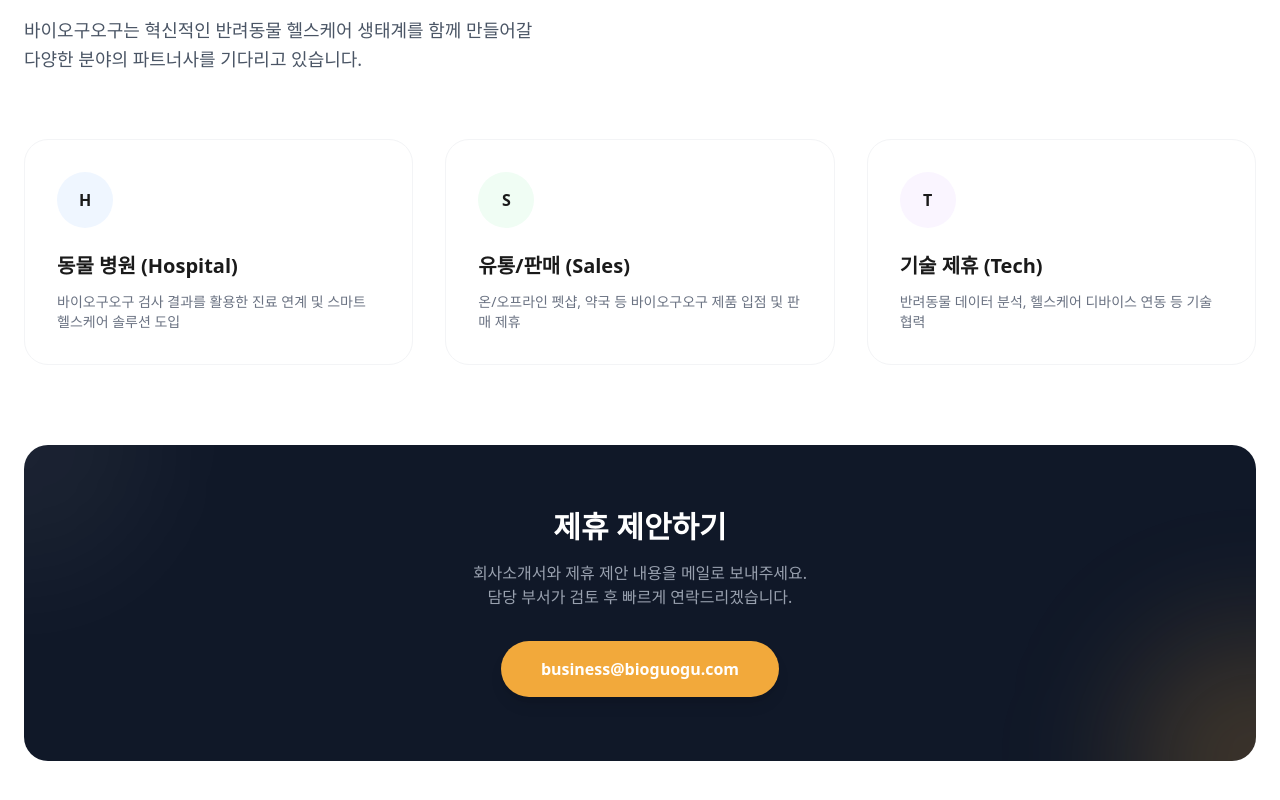
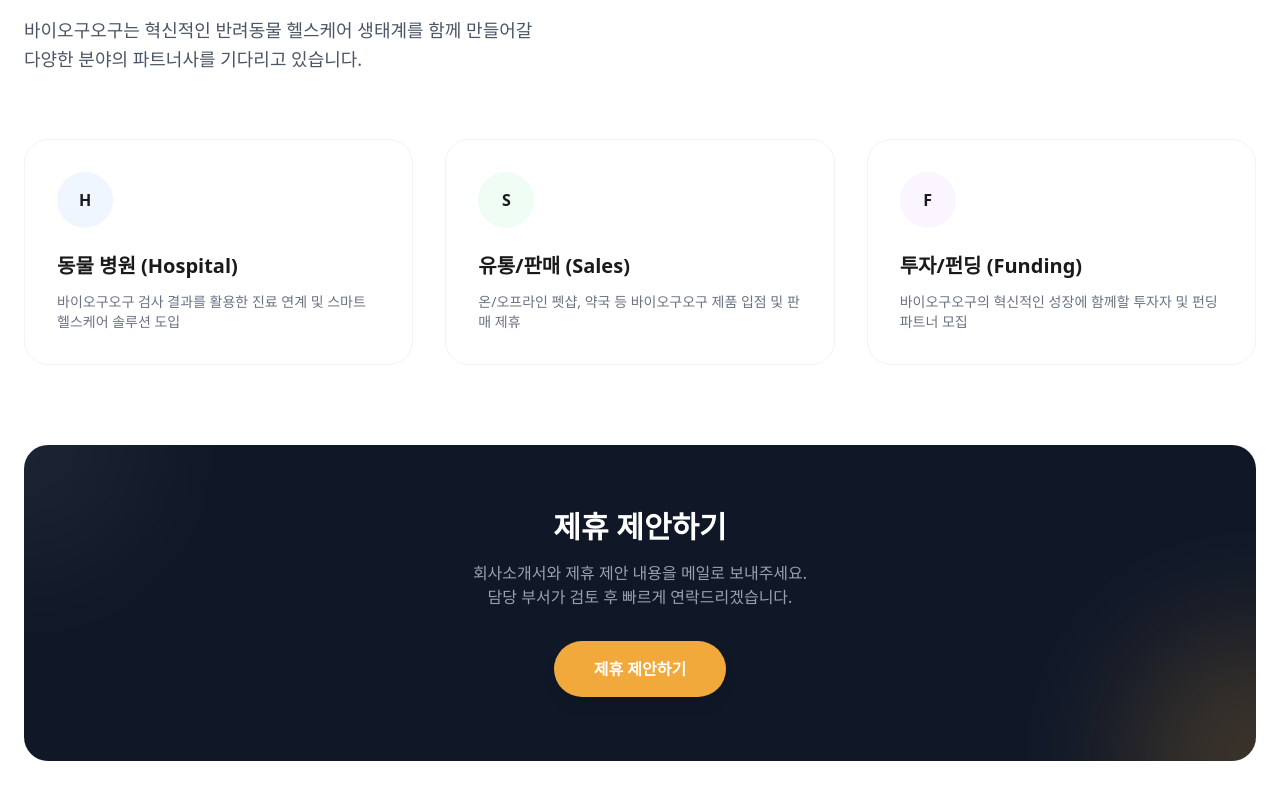
Before and after one commit to anchull/bio, a Next.js app: page /contact/partner in a window 1280 px wide. Shown: the part 656-1456 px from the top of the page. Built offline with nearby package versions, Linux system fonts and the light colour scheme.

Commit message:
Update Partnership CTA button to link to Support page

```diff
--- a/app/contact/partner/page.tsx
+++ b/app/contact/partner/page.tsx
@@ -43,11 +43,11 @@
 
                     <div className="bg-white border border-gray-100 p-8 rounded-3xl hover:shadow-xl transition-all group">
                         <div className="w-14 h-14 bg-purple-50 rounded-full flex items-center justify-center mb-6 group-hover:bg-purple-600 group-hover:text-white transition-colors">
-                            <span className="font-bold">T</span>
+                            <span className="font-bold">F</span>
                         </div>
-                        <h3 className="text-xl font-bold mb-3">기술 제휴 (Tech)</h3>
+                        <h3 className="text-xl font-bold mb-3">투자/펀딩 (Funding)</h3>
                         <p className="text-gray-500 text-sm">
-                            반려동물 데이터 분석, 헬스케어 디바이스 연동 등 기술 협력
+                            바이오구오구의 혁신적인 성장에 함께할 투자자 및 펀딩 파트너 모집
                         </p>
                     </div>
                 </div>
@@ -59,8 +59,8 @@
                             회사소개서와 제휴 제안 내용을 메일로 보내주세요.<br />
                             담당 부서가 검토 후 빠르게 연락드리겠습니다.
                         </p>
-                        <a href="mailto:business@bioguogu.com" className="inline-block bg-primary text-white font-bold py-4 px-10 rounded-full hover:bg-primary/90 transition-all shadow-lg transform hover:-translate-y-1">
-                            business@bioguogu.com
+                        <a href="/contact/support" className="inline-block bg-primary text-white font-bold py-4 px-10 rounded-full hover:bg-primary/90 transition-all shadow-lg transform hover:-translate-y-1">
+                            제휴 제안하기
                         </a>
                     </div>
                     {/* Abstract bg shapes */}
```
